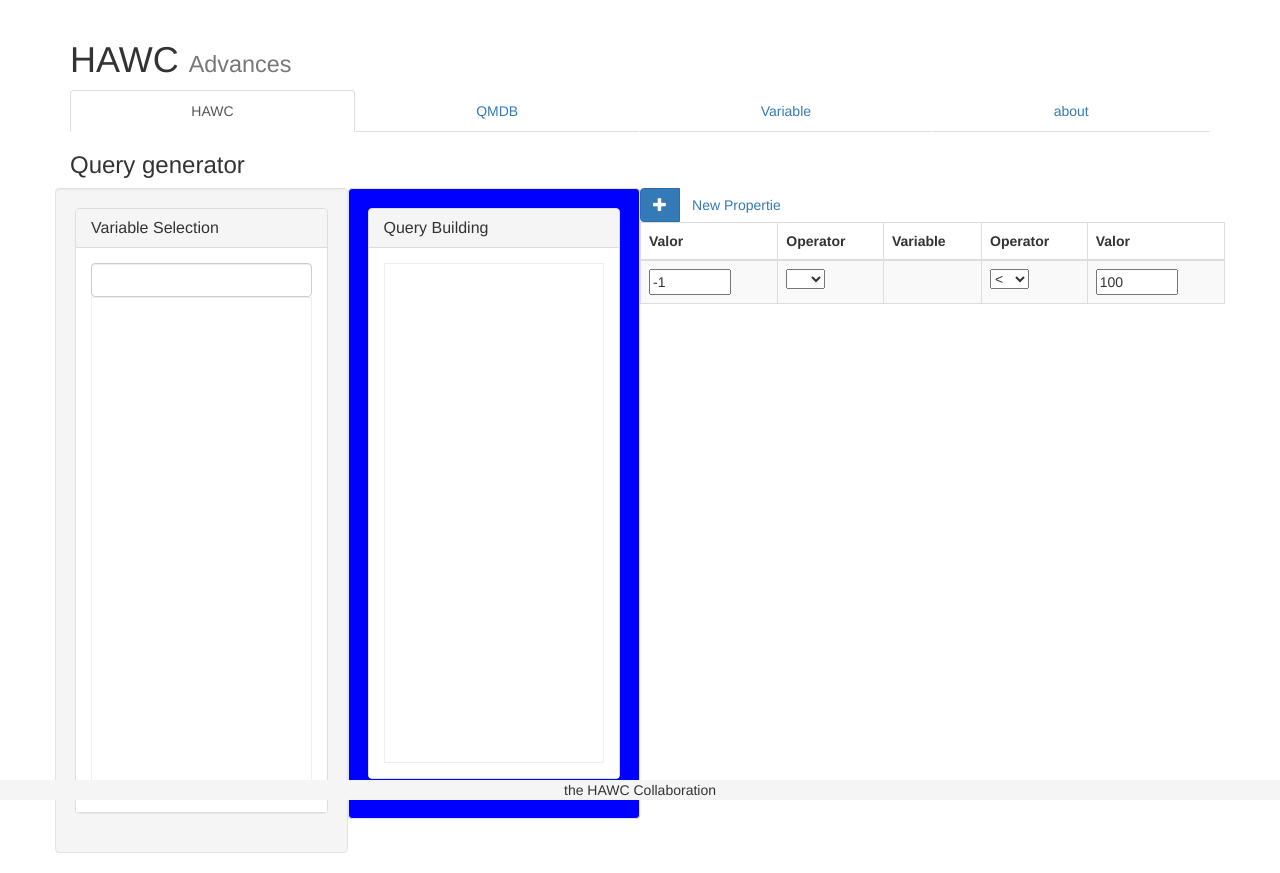
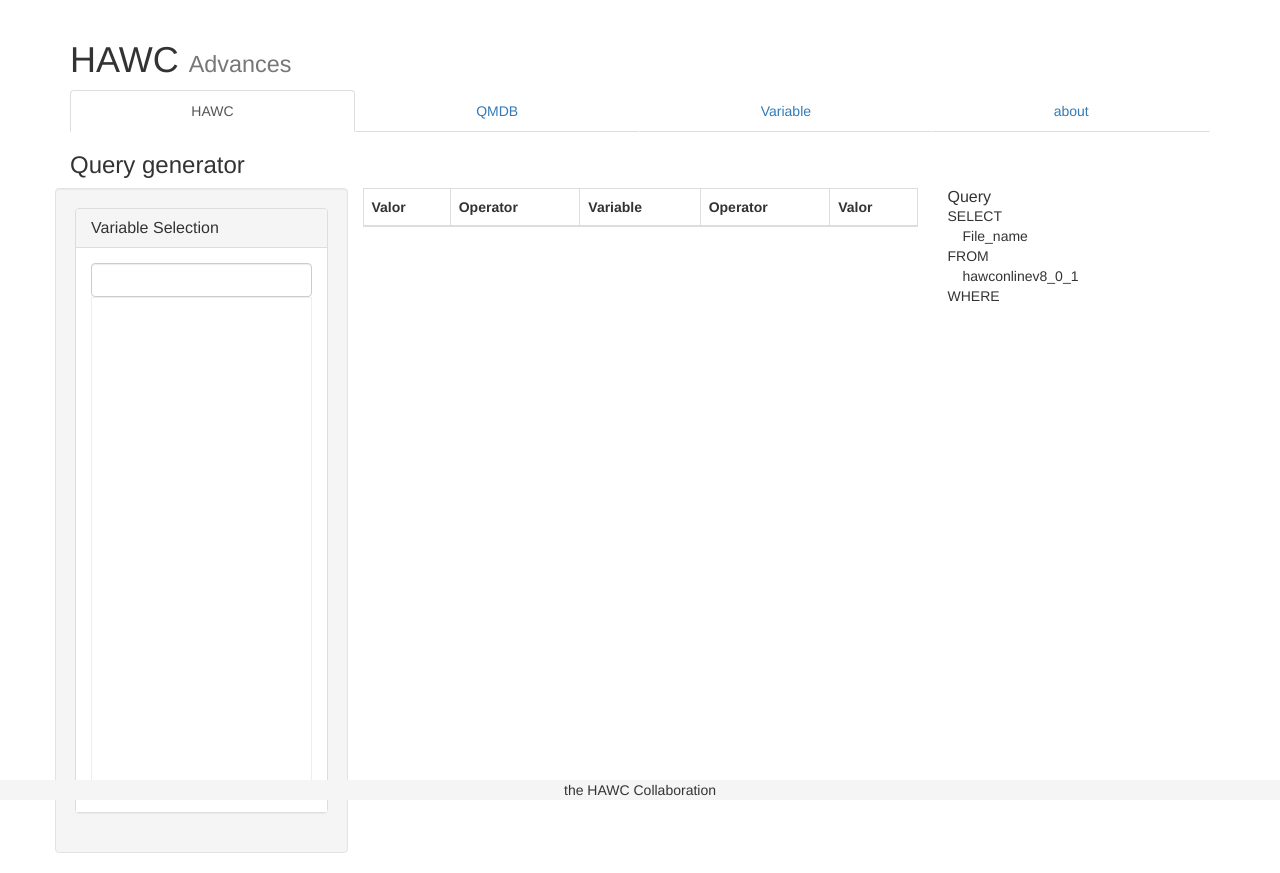
Before and after one commit to KurokiUrabe/hawc, a CodeIgniter app: page /hawc/ in a window 1280 px wide. Run offline with CodeIgniter, Linux system fonts and the light colour scheme; data comes from the database, SQL or seed files in the repository; data that the repository does not hold is empty; some libraries are stand-ins or nearby versions.

Commit message:
feat avances de las funciones basicas

```diff
--- a/application/models/variable.php
+++ b/application/models/variable.php
@@ -21,6 +21,12 @@ class Variable extends MY_Model {
 
 	public function getListVariables(){
 		$query = $this->db->get($this->TABLE_NAME);
+		if($query->num_rows() > 0) {
+			return true;
+		}else{
+			return false;
+		}
+
 		return $query->result();
 	}
 	public function getAllDataFrom($VariableID){
--- a/application/views/query_buldier.php
+++ b/application/views/query_buldier.php
@@ -6,12 +6,6 @@
 <div class="row">
 
 	<div class="well col-xs-3 col-sm-3 col-md-3 col-lg-3">
-<!-- 		<div class="panel panel-default">
-			<div class="panel-heading">Panel heading without title</div>
-			<div class="panel-body">
-			</div>
-		</div>
- -->
 		<div class="panel panel-default">
 			<div class="panel-heading">
 				<h3 class="panel-title">Variable Selection</h3>
@@ -19,31 +13,11 @@
 			<div class="panel-body overflow">
 				<input class="form-control variable finder">
 				<ul id="variable_conteiner" class="connectedSortable">
-
 				</ul>
 			</div>
 		</div>
 	</div>
-	<div class="well col-xs-3 col-sm-3 col-md-3 col-lg-3" style="background-color: blue; height: 100%">
-		<div class="panel panel-default">
-			<div class="panel-heading">
-				<h3 class="panel-title">Query Building</h3>
-			</div>
-			<div class="panel-body">
-				<ul id="queryBuldier" class="connectedSortable">
-
-				</ul>
-			</div>
-		</div>
-	</div>
-	<div class="col-xs-6 col-sm-6 col-md-6 col-lg-6" id="tools" style="height: 100%">
-		<div class="row">
-			<div class="btn-group">
-				<a data-tooltip="tooltip" title="New Propertie" class="btn btn-primary"  href="#"><i class="glyphicon glyphicon-plus"></i></a>
-				<a class="btn btn-white"  href="#">New Propertie</a>
-			</div>
-		</div>
-		<div class="row">
+	<div class="col-xs-6 col-sm-6 col-md-6 col-lg-6" id="tools">
 		<table class="table table-striped table-bordered table-hover " id="propertiesEditor">
 			<thead>
 
@@ -53,26 +27,45 @@
 				<th>Operator</th>
 				<th>Valor</th>
 			</thead>
-				<tbody>
-					<tr>
-
-						<td><input type="number"  step='0.1' min="10" max='100' placeholder="[1,100]" value="-1" name=""></td>
-						<td><select>
+			<tbody id="tbody">
+				<tr id="default" style="display: none">
+					<td>
+						<input disabled="disabled" type="number"  step='0.1' min="10" max='100' placeholder="[1,100]" value="-1" class="left" name=""></td>
+					<td>
+						<select class="rigtht">
 							<option value="-1"></option>
-							<option><</option>
-							<option><=</option>
-						</select></td>
+							<option value="1"><</option>
+							<option value="2"><=</option>
+						</select>
+					</td>
 					<td class="variable"></td>
-						<td><select>
-							<option><</option>
-							<option><=</option>
-							<option>!=</option>
-							<option>=</option>
-						</select></td>
-						<td><input type="number" step='0.1' min="10" max='100' placeholder="[1,100]" value="100" name=""></td>
+					<td>
+						<select class="left">
+							<option value="1"><</option>
+							<option value="2"><=</option>
+							<option value="3">!=</option>
+							<option value="4">=</option>
+						</select>
+					</td>
+					<td><input type="number" step='0.1' min="10" max='100' placeholder="[1,100]" value="100" name="" class="rigth"></td>
 				</tr>
 			</tbody>
 		</table>
 	</div>
+	<div class="col-xs-3 col-sm-3 col-md-3 col-lg-3">
+		<h3 class="panel-title">Query</h3>
+		<div id="querySample">
+				<div class="selector">
+					<div>SELECT</div>
+					<div class="queryPart">File_name</div>
+				</div>
+				<div class="from">
+					<div>FROM</div>
+					<div class="queryPart">hawconlinev8_0_1</div>
+				</div>
+				<div class="where">
+					<div>WHERE</div>
 				</div>
 		</div>
+	</div>
+</div>
--- a/assets/css/styles.css
+++ b/assets/css/styles.css
@@ -55,7 +55,9 @@
 			height: 100%;
 			background-color: white;
 		}
-
+		.queryPart{
+			margin-left: 15px;
+		}
 
 
 		 ul#variable_conteiner, ul#queryBuldier{
--- a/assets/js/script.js
+++ b/assets/js/script.js
@@ -10,7 +10,7 @@
 	$(function() {
 
 
-		$( "connectedSortable" ).draggable({ revert: "valid" });
+		// $( ".connectedSortable" ).draggable({ revert: "valid" });
 
 		$( "#tools" ).droppable({
 			classes: {
@@ -18,14 +18,21 @@
 				"ui-droppable-hover": "ui-state-hover"
 			},
 			drop: function( event, ui ) {
-				newRow(ui.draggable.data('variable'));
+				var newRow = newRow(ui.draggable.data('variable'));
+				newQuery(newRow);
 			}
 		});
 
-
+		$('select.right').change(function() {
+			if ($(this).val()==-1) {
+				$(this).closest(tr).find('input.left').attr('disabled','false');
+			}else{
+				$(this).closest(tr).find('input.left').attr('disabled','disabled');
+			}
+		});
 
 		// The DOM is ready!
-		$( "#variable_conteiner, #queryBuldier" ).sortable({
+		$( "#variable_conteiner").sortable({
 			connectWith: ".connectedSortable"
 		}).disableSelection()
 		.on("dblclick", ".connectedSortable", function() {
@@ -37,18 +44,18 @@
 			li.detach().appendTo(otherUL);
 
 		});
-		$('#queryBuldier').on('click','li',function() {
-			$('#queryBuldier li.editing').removeClass('editing');
-			$(this).addClass('editing');
+		// $('#queryBuldier').on('click','li',function() {
+		// 	$('#queryBuldier li.editing').removeClass('editing');
+		// 	$(this).addClass('editing');
 
-			// var tools  =$('#tools').html($(this).data('variable'));
-			var variables = $('#propertiesEditor tbody tr td.variable');
-				console.log($('.editing').data('variable'));
-			$.each(variables,function(k,variable) {
-				$(variable).text($('.editing').data('variable').Name);
-			});
-			// console.log($(this).data());
-		});
+		// 	// var tools  =$('#tools').html($(this).data('variable'));
+		// 	var variables = $('#propertiesEditor tbody tr td.variable');
+		// 		console.log($('.editing').data('variable'));
+		// 	$.each(variables,function(k,variable) {
+		// 		$(variable).text($('.editing').data('variable').Name);
+		// 	});
+		// 	// console.log($(this).data());
+		// });
 
 
 		$(".variable.finder").on("keyup paste change focus blur keydown",function(event) {
@@ -66,10 +73,6 @@
 
 						span.textContent = variable.Name;
 						li.setAttribute('data-variable', JSON.stringify(variable));
-<<<<<<< HEAD
-=======
-
->>>>>>> 8a1ee4334ddccc6fc6e74fa983bfefe195f29a46
 						li.appendChild(span);
 						ul.appendChild(li);
 					})
@@ -117,8 +120,28 @@
 		// 	}
 		// });
 	});
-	function newRow(argument) {
-		// body...
+	function newRow(variableJson) {
+		// var tr = document.createElement('tr');
+		// var td = document.createElement('td');
+		var defaultTR = document.getElementById('default');
+		var tr = defaultTR.cloneNode(true)
+		tr.removeAttribute('id')
+		var left = tr.querySelector('input.left');
+		var right = tr.querySelector('input.right');
+		var variable = tr.querySelector('td.variable');
+		var queryRow = 'query'+document.getElementById('propertiesEditor').rows.length-1;
+		// tr.classList.add('')
+		tr.setAttribute('data-query', rows);
+		left.setAttribute ('min', variableJson.minRange);
+		left.setAttribute ('max', variableJson.minRange);
+		variable.innerHTML = variableJson.Name;
+		left.setAttribute ('placeholder', "["+variableJson.minRange+","+variableJson.maxRange+"]");
+		var tbody = document.getElementById('tbody');
+
+		tr.style.display = '';
+		console.log(tr);
+		tbody.insertBefore(tr,tbody.childNodes[0]);
+		return queryRow;
 	}
 	function outputResult(elm) {
 		$("#queryBuldier").append('<div>'+elm.data('variable')+'</div>');
@@ -129,7 +152,9 @@
 		// 	$result.append('<input type="radio" />');
 		// }
 	}
+	function newQuery(queryRow) {
 
+	}
 	function newVariable() {
 		console.error("asdas");
 		if(
```
Lines whose indentation alone changed are shown as unchanged.
